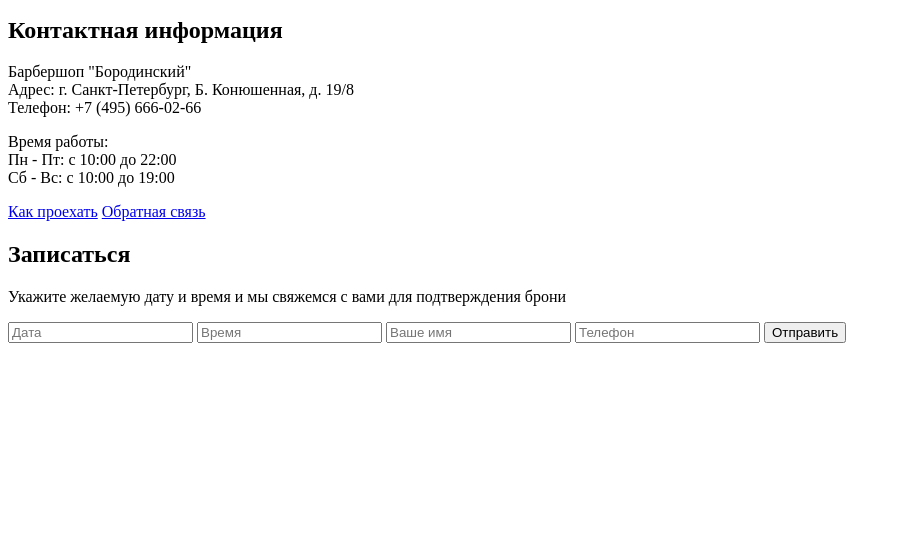
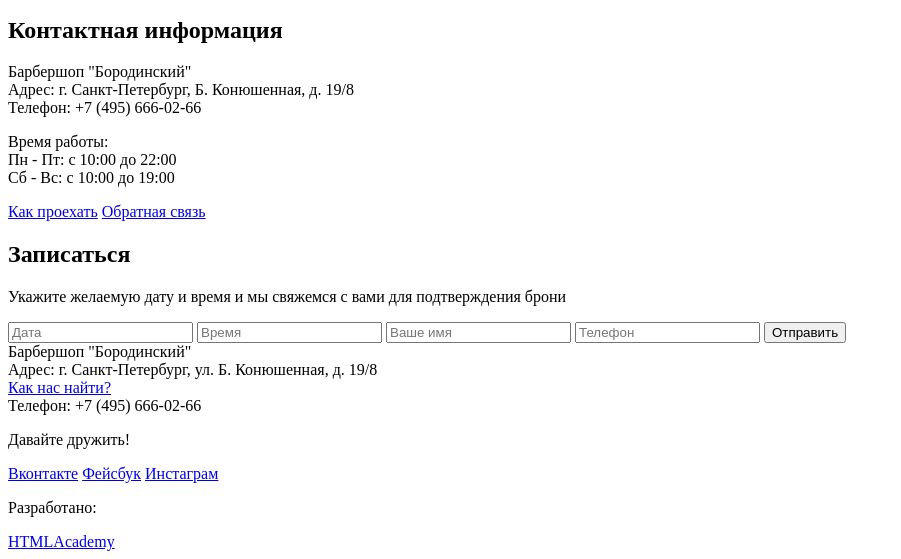
Before and after one commit to rinatmakulov/barbershop, a plain HTML site: page index.html in a window 1280 px wide. Shown: the part 842-1401 px from the top of the page, without its empty margins (0-901 px from the left). Before the commit the page ends 1193 px from the top, so only its background shows below. Drawn offline with Linux system fonts and the light colour scheme.

Commit message:
Разметка main footer
Добавил main footer

```diff
--- a/index.html
+++ b/index.html
@@ -108,5 +108,25 @@
 	    </div>
 	  </div>
 	</main>
+	<footer class="main-footer">
+	  <div class="container">
+	    <section class="footer-contacts">
+	      Барбершоп "Бородинский"<br>
+	      Адрес: г. Санкт-Петербург, ул. Б. Конюшенная, д. 19/8<br>
+	      <a href="#">Как нас найти?</a><br>
+	      Телефон: +7 (495) 666-02-66
+	    </section>
+	    <section class="footer-social">
+	      <p>Давайте дружить!</p>
+	      <a class="social-btn social-btn-vk" href="#">Вконтакте</a>
+	      <a class="social-btn social-btn-fb" href="#">Фейсбук</a>
+	      <a class="social-btn social-btn-inst" href="#">Инстаграм</a>
+	    </section>
+	    <section class="footer-copyright">
+	      <p>Разработано:</p>
+	      <a class="btn" href="https://htmlacademy.ru">HTMLAcademy</a>
+	    </section>
+	  </div>
+	</footer>
   </body>
 </html>
```
